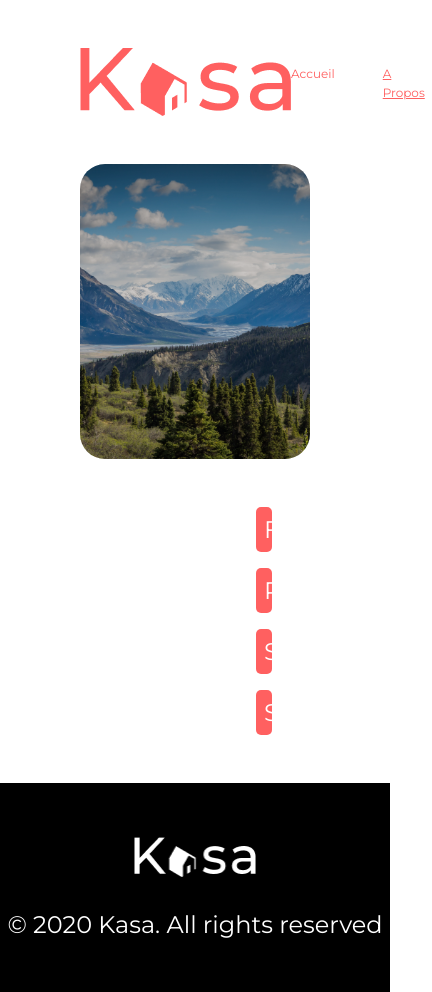
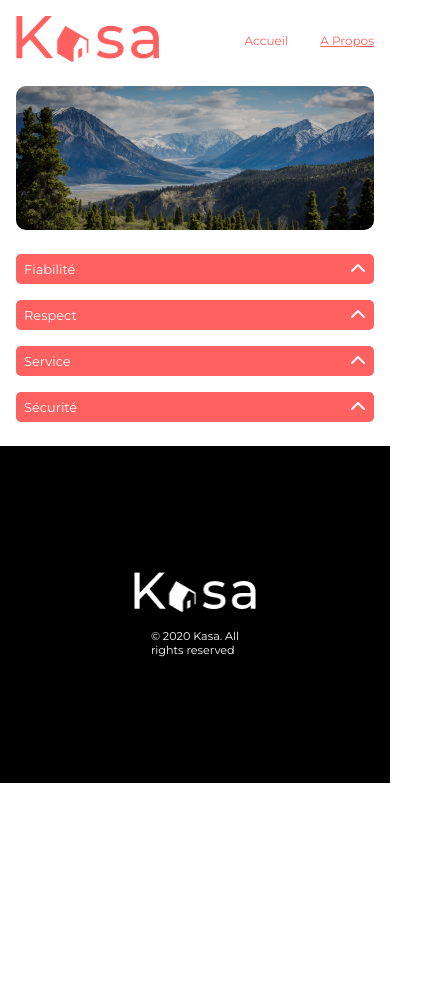
Before and after one commit to sopicard/Kasa_SP, a React (Create React App) app: page /about in a window 390 px wide. Shown: the whole page, 432 px wide, since content can reach past the window. After the commit the page ends 844 px from the top, so only its background shows below. Built offline with nearby package versions, Linux system fonts and the light colour scheme.

Commit message:
responsive part

```diff
--- a/src/components/Banner.js
+++ b/src/components/Banner.js
@@ -4,7 +4,9 @@ const Banner = ({ type }) => {
   return (
     <div className={`banner ${type}`}>
       {type === "home" && (
-        <h1 className="banner__title">Chez vous, partout et ailleurs</h1>
+        <h1 className="banner__title">
+          Chez vous, <span className="break">partout et ailleurs</span>
+        </h1>
       )}
     </div>
   );
--- a/src/components/Collapse.js
+++ b/src/components/Collapse.js
@@ -1,6 +1,6 @@
 import React, { useState } from "react";
 
-const Collapse = ({ title, children, isList }) => {
+const Collapse = ({ title, children }) => {
   const [isOpen, setIsOpen] = useState(false);
 
   return (
@@ -14,15 +14,7 @@ const Collapse = ({ title, children, isList }) => {
         ></i>
       </div>
       <div className={`collapse__content ${isOpen ? "open" : " "}`}>
-        {isList ? (
-          <ul className="collapse__list">
-            {children.map((item, index) => (
-              <li key={index}>{item}</li>
-            ))}
-          </ul>
-        ) : (
-          <p className="collapse__text">{children}</p>
-        )}
+        {children}
       </div>
     </div>
   );
--- a/src/components/Footer.js
+++ b/src/components/Footer.js
@@ -5,7 +5,9 @@ const Footer = () => {
   return (
     <footer className="footer">
       <img src={footerLogo} alt="logo" className="footer__logo" />
-      <p className="footer__copyright">© 2020 Kasa. All rights reserved</p>
+      <p className="footer__copyright">
+        © 2020 Kasa. All <span className="break">rights reserved</span>
+      </p>
     </footer>
   );
 };
--- a/src/index.css
+++ b/src/index.css
@@ -26,7 +26,7 @@ code {
 }
 
 .main-container {
-  padding: 3rem 5rem 0;
+  padding: 3rem 5rem;
 }
 
 .header {
@@ -97,6 +97,11 @@ code {
   font-size: 3rem;
   position: relative;
   z-index: 2;
+  padding-left: 1rem;
+}
+
+.banner__title .break {
+  display: inline;
 }
 
 .cards-container {
@@ -107,7 +112,6 @@ code {
   padding: 3rem;
   border-radius: 25px;
   justify-content: flex-start;
-  margin-bottom: 3rem;
 }
 
 /* this property will make the link transparent */
@@ -117,9 +121,8 @@ code {
 
 .card {
   flex: 1 0 30%;
-  min-width: 30%;
-  max-width: 100%;
   position: relative;
+  max-width: 30%;
 }
 
 .card::before {
@@ -129,7 +132,7 @@ code {
   left: 0;
   right: 0;
   bottom: 0;
-  aspect-ratio: 2/2;
+  aspect-ratio: 1/1;
   background: linear-gradient(to bottom, rgba(255, 255, 255, 0.6), rgba(255, 255, 255, 0) 60%, #666666);
   z-index: 0;
   border-radius: 10px;
@@ -137,7 +140,7 @@ code {
 
 .card__cover {
   width: 100%;
-  aspect-ratio: 2/2;
+  aspect-ratio: 1/1;
   border-radius: 10px;
   object-fit: cover;
 }
@@ -153,12 +156,91 @@ code {
   font-weight: 500;
 }
 
+/* VERSION GRID */
 .collapses-container {
+  padding: 0 11rem;
+  display: flex;
+  flex-direction: column;
+  gap: 1.5rem;
+}
+
+.collapse {
+  display: grid;
+  grid-template-columns: 1fr auto;
+  grid-template-rows: 50px 0fr;
+  transition: grid-template-rows 0.8s ease;
+}
+
+.collapse.open {
+  grid-template-rows: 50px 1fr;
+}
+
+.collapse__header {
+  grid-column: 1 / -1;
+  grid-row: 1;
+  background-color: var(--main-color);
+  display: flex;
+  justify-content: space-between;
+  align-items: center;
+  padding: 1rem;
+  border-radius: 5px;
+}
+
+.collapse__title {
+  color: var(--text-color);
+  font-size: 1.5rem;
+  font-weight: 500;
+}
+
+.collapse__chevron {
+  cursor: pointer;
+  color: var(--text-color);
+  font-size: 1.5rem;
+  transition: transform 0.6s ease;
+}
+
+.collapse__chevron--rotate {
+  transform: rotate(-180deg);
+}
+
+.collapse__content {
+  grid-column: 1 / -1;
+  grid-row: 2;
+  display: grid;
+  font-size: 1.1rem;
+  font-weight: 400;
+  background-color: var(--background-color);
+  color: var(--main-color);
+  border-radius: 0px 0px 5px 5px;
+  overflow: hidden;
+  height: 0;
+  transition: all 0.6s ease-in-out;
+}
+
+.collapse__content.open {
+  height: 100%;
+}
+
+.collapse__content.close {
+  height: 0;
+}
+
+.collapse__text {
+  margin: 1rem;
+  transition: all 0.8s ease-in-out;
+  transform: translateY(-100%);
+}
+
+.collapse__content.open .collapse__text {
+  transform: translateY(0);
+}
+
+/* VERSION FLEX */
+/* .collapses-container {
   display: flex;
   flex-direction: column;
   gap: 1rem;
-  padding: 0 11rem 0;
-  margin-bottom: 3rem;
+  padding: 0 11rem;
 }
 
 .collapse {
@@ -200,7 +282,7 @@ code {
   color: var(--main-color);
   border-radius: 0px 0px 5px 5px;
   overflow: hidden;
-  transition: all 0.6s ease-in-out;
+  transition: all 0.8s ease-in-out;
   height: 0;
 }
 
@@ -210,13 +292,13 @@ code {
 
 .collapse__text {
   padding: 1rem;
-  transition: all 0.8s ease-in-out;
+  transition: all 0.9s ease-in-out;
   transform: translateY(-100%);
 }
 
 .collapse__content.open .collapse__text {
   transform: translateY(0);
-}
+} */
 
 .collapse__list {
   list-style-type: none;
@@ -230,7 +312,7 @@ code {
   width: 100%;
   height: 50vh;
   overflow: hidden;
-  margin-bottom: 3rem;
+  margin-bottom: 2rem;
 }
 
 .carousel__img {
@@ -277,11 +359,18 @@ code {
   padding: 1rem;
 }
 
+.accommodation__wrapper {
+  display: flex;
+  justify-content: space-between;
+  margin-bottom: 2rem;
+}
+
 .accommodation__info {
   display: flex;
   justify-content: space-between;
+  flex-direction: column;
   color: var(--main-color);
-  margin-bottom: 1rem;
+  gap: 1rem;
 }
 
 .accommodation__details {
@@ -298,6 +387,29 @@ code {
 .accommodation__location {
   font-weight: 500;
   font-size: 1.12rem;
+}
+
+.accommodation__tags {
+  display: flex;
+  gap: 1rem;
+}
+
+.accommodation__item {
+  color: var(--text-color);
+  background-color: var(--main-color);
+  padding: 0.2rem 2rem;
+  border-radius: 10px;
+  font-weight: 500;
+  font-size: 0.9rem;
+  display: flex;
+  align-items: center;
+}
+
+.host-stars {
+  display: flex;
+  flex-direction: column;
+  justify-content: center;
+  gap: 1rem;
 }
 
 .host__info {
@@ -320,26 +432,7 @@ code {
   display: flex;
   flex-direction: column;
   padding-top: 0.5rem;
-}
-
-.tags-stars {
-  display: flex;
-  justify-content: space-between;
-  margin-bottom: 1rem;
-}
-
-.tags {
-  display: flex;
-  gap: 1rem;
-}
-
-.tags__item {
-  color: var(--text-color);
-  background-color: var(--main-color);
-  padding: 0.1rem 2rem;
-  border-radius: 10px;
-  font-weight: 500;
-  font-size: 0.9rem;
+  color: var(--main-color);
 }
 
 .star-solid {
@@ -391,7 +484,7 @@ code {
   flex-direction: column;
   align-items: center;
   justify-content: center;
-  height: 209px;
+  min-height: 40vh;
   gap: 2rem;
 }
 
@@ -406,14 +499,174 @@ code {
   font-weight: 500;
 }
 
-@media (max-width: 767px) {
+.footer__copyright .break {
+  display: inline;
+}
+
+@media screen and (max-width: 767px) {
+
+  .main-container {
+    padding: 1rem;
+  }
+
+  .header {
+    margin-bottom: 1.5rem;
+  }
+
+  .header__logo {
+    width: 40%;
+  }
 
   .header__nav-link {
     font-size: 0.75rem;}
+
+  .header__nav-list {
+    gap: 2rem;
+  }
+
+  .banner {
+    height: 17vh;
+    margin-bottom: 1.5rem;
+    border-radius: 10px;
+    justify-content: flex-start;
+  }
+
+  .banner.home::before, .banner.about::before {
+    border-radius: 10px;
+  }
 
   .banner__title {
     font-size: 1.5rem;
   }
 
+  .banner__title .break {
+    display: block;
+  }
 
+  .cards-container {
+    padding: 0;
+    flex-direction: column;
+    gap: 1rem;
+    background-color: var(--text-color);
+  }
+
+  .card {
+    max-width: 100%;
+  }
+
+  .card::before {
+    aspect-ratio: 2/1.5;
+  }
+
+  .card__cover {
+    aspect-ratio: 2/1.5;
+  }
+
+  .collapses-container {
+    padding: 0;
+    gap: 1rem;
+    margin-bottom: 0.5rem;
+  }
+
+  .collapse {
+    grid-template-rows: 30px 0fr;
+  }
+
+  .collapse.open {
+    grid-template-rows: 30px 1fr;
+  }
+
+  .collapse__header {
+    padding: 0.5rem;
+  }
+
+  .collapse__title {
+    font-size: 0.81rem;
+  }
+
+  .collapse__chevron {
+    font-size: 1rem;
+  }
+
+  .collapse__content {
+    font-size: 0.75rem;
+  }
+
+  .carousel {
+    border-radius: 10px;
+    height: 35vh;
+    margin-bottom: 0.5rem;
+  }
+
+  .carousel__chevron {
+    font-size: 1.5rem;
+  }
+
+  .carousel__number {
+    display: none;
+  }
+
+  .accommodation__wrapper {
+    flex-direction: column;
+    margin-bottom: 1rem;
+  }
+
+  .accommodation__info {
+    margin-bottom: 1rem;
+  }
+
+  .accommodation__title {
+    font-size: 1.12rem;
+  }
+
+  .host-stars {
+    flex-direction: row-reverse;
+    justify-content: space-between;
+    align-items: flex-end;
+    margin-bottom: 0.5rem;
+  }
+
+  .host__info {
+    align-items: flex-end;
+  }
+
+  .host__name {
+    font-size: 0.75rem;
+  }
+
+  .host__img {
+    width: 32px;
+    height: 32px;
+  }
+
+  .accommodation__item {
+    font-size: 0.62rem;
+    padding: 0.2rem 1rem;
+  }
+
+  .accommodation__location {
+    font-size: 0.87rem;
+  }
+
+  .description-equipments {
+    flex-direction: column;
+    gap: 1rem;
+    margin-bottom: 1rem;
+  }
+
+  .description__container, .equipments__container {
+    width: 100%;
+  }
+
+  .footer {
+    gap: 1rem;
+  }
+
+  .footer__copyright {
+    font-size: 0.7rem;
+  }
+
+  .footer__copyright .break {
+    display: block;
+  }
 }
--- a/src/pages/About.js
+++ b/src/pages/About.js
@@ -8,27 +8,35 @@ const About = () => {
       <Banner type="about" />
       <div className="collapses-container">
         <Collapse title="Fiabilité">
+          <p className="collapse__text">
             Les annonces postées sur Kasa garantissent une fiabilité totale. Les
             photos sont conformes aux logements, et toutes les informations sont
             régulièrement vérifiées par nos équipes.
+          </p>
         </Collapse>
         <Collapse title="Respect">
+          <p className="collapse__text">
             La bienveillance fait partie des valeurs fondatrices de Kasa. Tout
             comportement discriminatoire ou de perturbation du voisinage
             entraînera une exclusion de notre plateforme.
+          </p>
         </Collapse>
         <Collapse title="Service">
+          <p className="collapse__text">
             La bienveillance fait partie des valeurs fondatrices de Kasa. Tout
             comportement discriminatoire ou de perturbation du voisinage
             entraînera une exclusion de notre plateforme.
+          </p>
         </Collapse>
         <Collapse title="Sécurité">
+          <p className="collapse__text">
             La sécurité est la priorité de Kasa. Aussi bien pour nos hôtes que
             pour les voyageurs, chaque logement correspond aux critères de
             sécurité établis par nos services. En laissant une note aussi bien à
-          l'hôte qu'au locataire, cela permet à nos équipes de vérifier que les
-          standards sont bien respectés. Nous organisons également des ateliers
-          sur la sécurité domestique pour nos hôtes.
+            l'hôte qu'au locataire, cela permet à nos équipes de vérifier que
+            les standards sont bien respectés. Nous organisons également des
+            ateliers sur la sécurité domestique pour nos hôtes.
+          </p>
         </Collapse>
       </div>
     </>
```
Also changed, not shown: src/pages/Accommodation.js (+22 -14 lines). Lines whose indentation alone changed are shown as unchanged.
